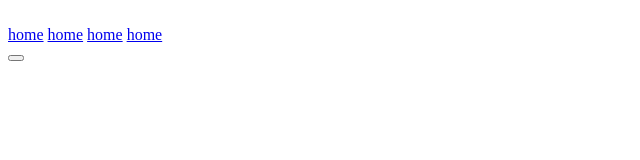
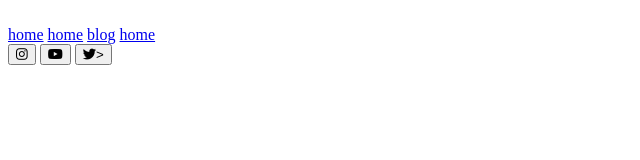
Before and after one commit to gpmagw/menu, a plain HTML site: page index.html in a window 1280 px wide. Shown: the whole page, without its empty margins (0-640 px from the left). Drawn offline with Linux system fonts and the light colour scheme.

Commit message:
Add files via upload

```diff
--- a/index.html
+++ b/index.html
@@ -1,26 +1,30 @@
 <!DOCTYPE html>
 <html lang="pt-br">
 <head>
+    <script src="https://kit.fontawesome.com/e2b69357e8.js" crossorigin="anonymous"></script>
     <meta charset="UTF-8">
     <meta name="X-UA-Compatible" content="IE=edge">
+
+    <link rel="stylesheet" href="style.css">
     <title> paola </title>
 </head>
 <body>
      <header>
         <div class="container">
-        <div class="logo"><img src="img/img.jpg" alt=""></div>
+        <div class="logo"><img src="img/img.jpg"alt=""></div>
         <div class="menu">
                     <nav>
 <a href="#">home</a>
 <a href="#">home</a>
-<a href="#">home</a>
+<a href="#">blog</a>
 <a href="#">home</a>
                     </nav>
 
 </div>
       <div class="sociais"></div>
-      <button><i class="fa-brands fa-instagram>a/i>/button>
-
+      <button><i class="fa-brands fa-instagram"></i></button>
+      <button><i<i class="fa-brands fa-youtube"></i></button>
+      <button><i class="fa-brands fa-twitter"></i>></button>
       </div>
      </header>
 </body>
--- /dev/null
+++ b/style.css
@@ -0,0 +1,10 @@
+#{
+margin: 0%;
+padding: 0%;
+box-sizing: border-box;
+}
+
+, container {
+max-width: 1080px;
+
+}
```
